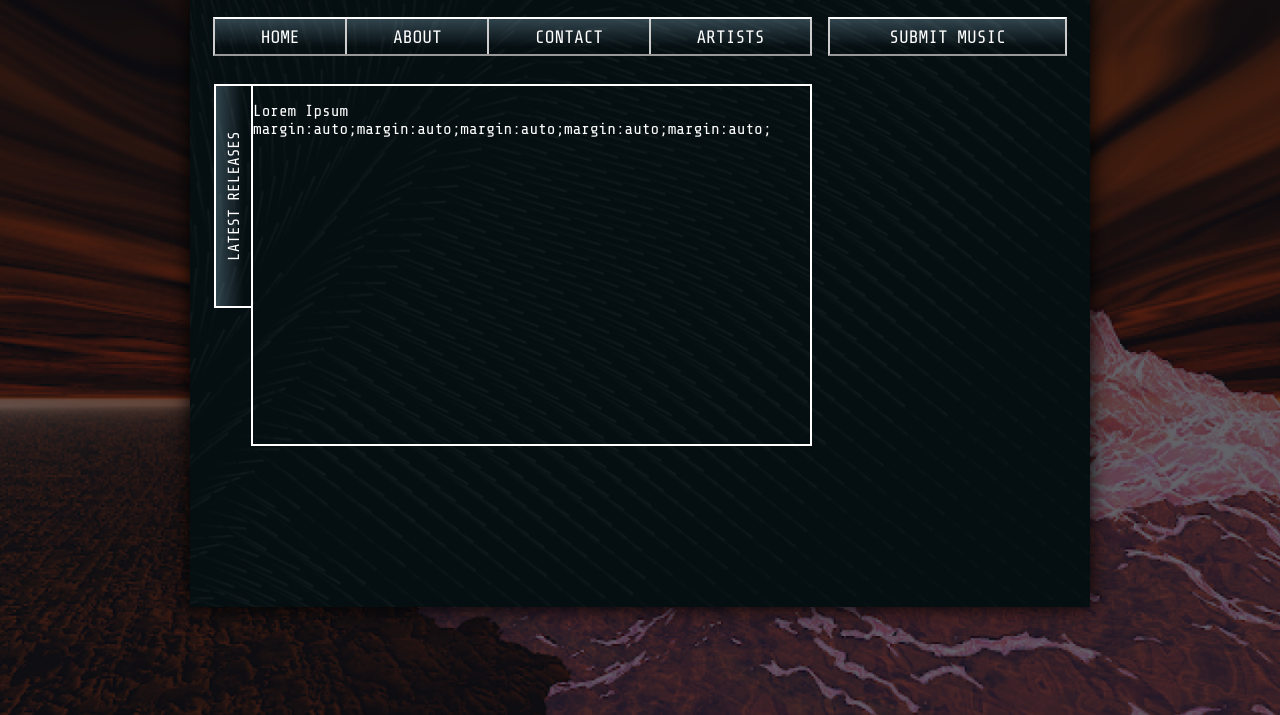
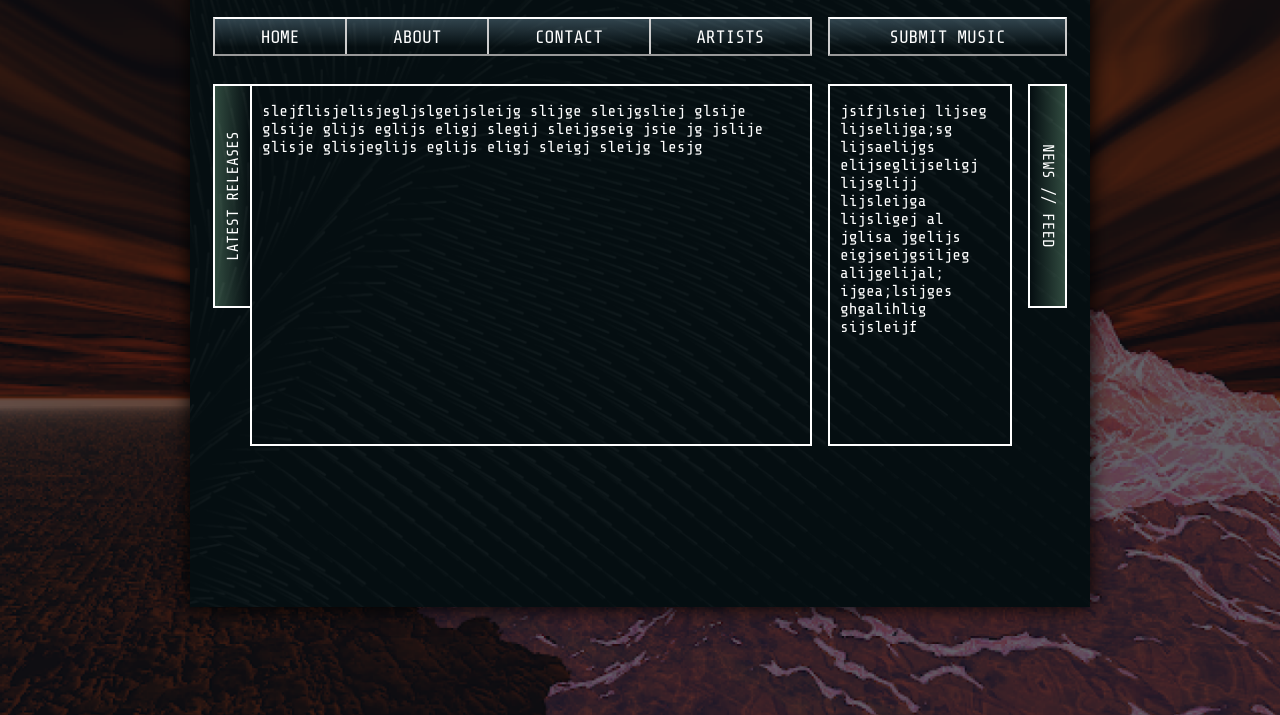
Before and after one commit to lidistus/4ambreaks, a plain HTML site: page Index.html in a window 1280 px wide. Shown: the part 85-800 px from the top of the page. Drawn offline with nearby package versions, Linux system fonts and the light colour scheme.

Commit message:
Added additional columns and rows within the grid.

```diff
--- a/Index.html
+++ b/Index.html
@@ -1,21 +1,21 @@
 <!DOCTYPE html>
 <html>
+
 <head>
     <link rel="stylesheet" href="custom.css">
     <title>Page Title</title>
 </head>
+
 <body>
     <div class="static-box static-box-style">
         <div class="container-grid-block">
-        <div class="logo"><img src="logo.svg"/></div>
+            <div class="logo"><img src="logo.svg" /></div>
             <div class="social-media">
-            <a href="" class="social-media"><img src="youtube.svg" alt="Youtube"/></a>
-            <a href="" class="social-media"><img src="instagram.svg" alt="Instagram"/></a>
-            <a href="" class="social-media"><img src="spotify.svg" alt="spotify"/></a>
-
+                <a href="" class="social-media"><img src="youtube.svg" alt="Youtube" /></a>
+                <a href="" class="social-media"><img src="instagram.svg" alt="Instagram" /></a>
+                <a href="" class="social-media"><img src="spotify.svg" alt="spotify" /></a>
             </div>
             <div class="navbar-left navbar-style">
-
                 <a href="" class="navbar-button">Home</a>
                 <div class="navbar-spacer"></div>
                 <a href="" class="navbar-button">About</a>
@@ -23,21 +23,30 @@
                 <a href="" class="navbar-button">Contact</a>
                 <div class="navbar-spacer"></div>
                 <a href="" class="navbar-button">Artists</a>
-
             </div>
             <div class="navbar-right navbar-style">
                 <a href="" class="navbar-button">Submit Music</a>
             </div>
-
             <div class="content-vertical-text-left content-vertical-style vertical-text-left">
                 <a href="" class="margin-fix">Latest Releases</a>
             </div>
 
+            <div class="content-vertical-text-right content-vertical-style vertical-text-right">
+                <a href="" class="margin-fix">News // Feed</a>
+            </div>
+
             <div class="content-left">
-            <div class="content-text"><p>Lorem Ipsum margin:auto;margin:auto;margin:auto;margin:auto;margin:auto;</p></div>
+                <div class="content-body-text">
+                    <p>slejflisjelisjegljslgeijsleijg slijge sleijgsliej glsije glsije glijs eglijs eligj slegij sleijgseig jsie jg jslije glisje glisjeglijs eglijs eligj sleigj sleijg lesjg</p>
+                </div>
+            </div>
+
+            <div class="content-right">
+                <div class="content-body-text"><p>jsifjlsiej lijseg lijselijga;sg lijsaelijgs elijseglijseligj lijsglijj lijsleijga lijsligej al jglisa jgelijs eigjseijgsiljeg alijgelijal; ijgea;lsijges ghgalihlig sijsleijf </div>
             </div>
 
         </div>
     </div>
 </body>
+
 </html>
--- a/custom.css
+++ b/custom.css
@@ -25,6 +25,7 @@ a:hover {
   color: blue;
 }
 
+
  /* Frame for website */
 
 .static-box {
@@ -36,9 +37,10 @@ a:hover {
 .container-grid-block {
     display: grid;
     grid-gap: 20px;
-    grid-template-columns: [Vertical] 36px [Content] 3fr [Content-2] 1fr [Vertical-2] 35px;
+    grid-template-columns: [Vertical] 35px [Content] 3fr [Content-2] 1fr [Vertical-2] 35px;
     grid-template-rows: 1fr 1fr 220px repeat(4, 1fr);
     justify-items: center;
+
   }
 
 .header {
@@ -94,10 +96,13 @@ a:hover {
 }
 
 .content-vertical-text-right {
-
+  width: 35px;
   height: 220px;
-  grid-column-start: 1;
-  grid-row-start: 2;
+  grid-column: 4;
+  grid-row: 3;
+  display: flex;
+  justify-content: center;
+  flex-direction: start;
 
 }
 
@@ -112,7 +117,14 @@ a:hover {
 }
 
 .content-right {
-
+  grid-column-start: 3;
+  grid-column-end: 4;
+  grid-row-start: 3;
+  grid-row-end: 6;
+  outline-style: solid;
+  outline-width: 2px;
+  outline-color: #fff;
+  max-width: 200px;
 }
 
 
@@ -120,11 +132,20 @@ a:hover {
 .content-header-text {
   padding-left: 10px;
   padding-right: 10px;
+  display: flex;
+  flex-wrap: wrap;
+  grid-column-start: 3;
+  grid-column-end: 4;
+  grid-row-start: 3;
+  grid-row-end: 6;
 }
 
 .content-body-text {
+  display: flex;
+  flex-wrap: wrap;
   padding-left: 10px;
   padding-right: 10px;
+  word-wrap: break-word;
 }
 
 .vertical-text-left {
@@ -201,13 +222,13 @@ padding: 8px;
 /* Content Styling */
 
 .content-vertical-style {
-  background: linear-gradient(-90deg, rgba(179, 227, 255, 0.25) 0%, rgba(179, 227, 255, 0) 80%);
-  outline-style: solid;
+  background: linear-gradient(-90deg, rgba(179, 255, 201, 0.25) 0%, rgba(45, 45, 45, 0) 100%);  outline-style: solid;
   outline-width: 2px;
   outline-color: #fff;
   text-transform: uppercase;
 }
 
+
 .margin-fix {
   margin: auto;
 }
```
Lines whose indentation alone changed are shown as unchanged.
